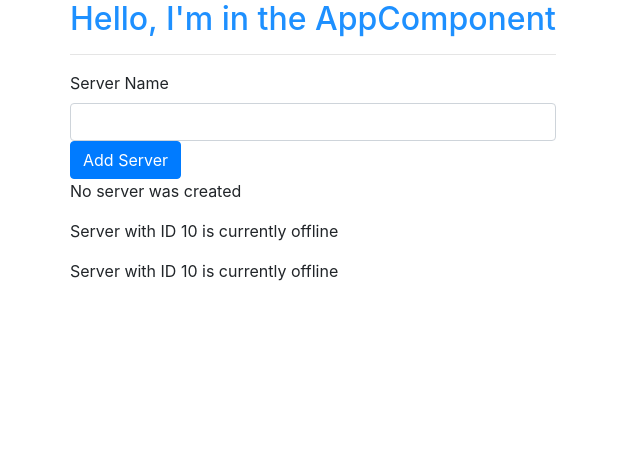
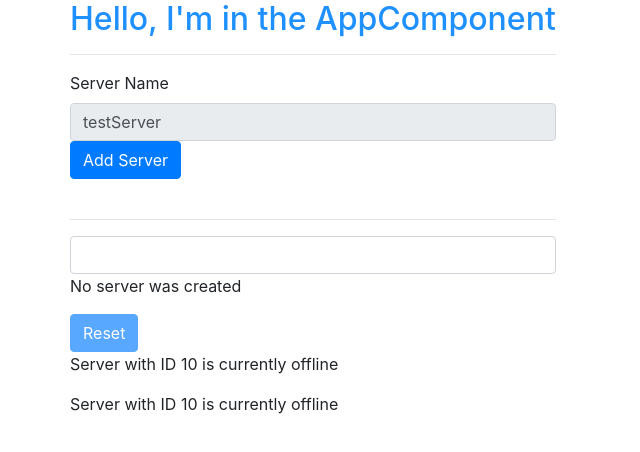
Before and after one commit to benjavamin/angularbasics, an Angular app: page / in a window 1280 px wide. Shown: the top 452 px of the page, without its empty margins (0-640 px from the left). Built offline with nearby package versions, Linux system fonts and the light colour scheme.

Commit message:
two way binding and practice exercise

```diff
--- a/src/app/app.component.ts
+++ b/src/app/app.component.ts
@@ -3,7 +3,7 @@ import { Component } from '@angular/core';
 @Component({
   selector: 'app-root',
   templateUrl: './app.component.html',
-  //styleUrls: ['./app.component.css']
+  // styleUrls: ['./app.component.css']
   styles: [`
   h2 {
     color: dodgerblue
--- a/src/app/app.module.ts
+++ b/src/app/app.module.ts
@@ -3,6 +3,7 @@ import { NgModule } from '@angular/core';
 import { AppComponent } from './app.component';
 import { ServerComponent } from './server/server.component';
 import { ServersComponent } from './servers/servers.component';
+import { FormsModule } from '@angular/forms';
 
 @NgModule({
   declarations: [
@@ -11,7 +12,8 @@ import { ServersComponent } from './servers/servers.component';
     ServersComponent
   ],
   imports: [
-    BrowserModule
+    BrowserModule,
+    FormsModule
   ],
   providers: [],
   bootstrap: [AppComponent]
--- a/src/app/servers/servers.component.html
+++ b/src/app/servers/servers.component.html
@@ -1,14 +1,27 @@
 <label>Server Name</label>
+<!--<input type="text"
+class="form-control"
+(input)= "onUpdateServerName($event)" >-->
+
 <input type="text"
 class="form-control"
-(input)= "onUpdateServerName($event)" >
+[disabled] = "!enabled"
+[(ngModel)] = "serverName">
 
 <button class="btn btn-primary"
 [disabled] = "!allowNewServer"
 (click)="onCreateServer()">Add Server </button>
-
+<br>
+<br>
+<hr>
+<input type="username" class = "form-control" [(ngModel)] = "username">
 <!--<p [innerText] = "allowNewServer"></p>-->
 <p> {{ serverCreationStatus }} </p>
-<p> {{ serverName }} </p>
+<p> {{ username }}</p>
+<!--<p> {{ serverName }} </p>-->
+
+<button class="btn btn-primary" [disabled] = "username === '' " (click) = 'username = "" '> Reset </button>
+
+
 <app-server></app-server>
 <app-server></app-server>
--- a/src/app/servers/servers.component.ts
+++ b/src/app/servers/servers.component.ts
@@ -11,7 +11,9 @@ export class ServersComponent implements OnInit {
 
   allowNewServer = false;
   serverCreationStatus = 'No server was created';
-  serverName = '';
+  serverName = 'testServer';
+  username = '';
+
   constructor() {
     setTimeout(() => {
       this.allowNewServer = true;
@@ -22,7 +24,7 @@ export class ServersComponent implements OnInit {
   }
 
   onCreateServer() {
-    this.serverCreationStatus = 'Server was created';
+    this.serverCreationStatus = 'Server was created, Name is ' + this.serverName;
   }
 
   onUpdateServerName(event: Event) {
```
